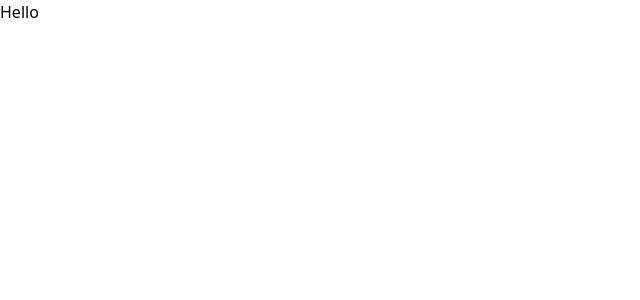
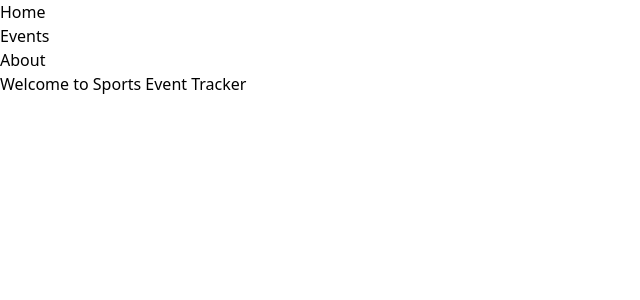
Before and after one commit to thejjwang/reactSportsEventTracker, a React (Vite) app in the folder vite-project/: page / in a window 1280 px wide. Shown: the top 300 px of the page, without its empty margins (0-640 px from the left). Built offline with nearby package versions, Linux system fonts and the light colour scheme.

Commit message:
added components

```diff
--- a/vite-project/src/App.jsx
+++ b/vite-project/src/App.jsx
@@ -1,11 +1,25 @@
+// Sports Event Tracker app
+// interface should include:
+// navigation bar
+// home page
+// events page
+// event details page
+
 import { useState } from 'react'
+import NavBar from './components/NavBar'
+import EventsDetailsPage from './components/EventsDetailsPage'
+import EventsPage from './components/EventsPage'
+import HomePage from './components/HomePage'
 
 function App() {
   const [count, setCount] = useState(0)
 
   return (
     <>
-      <h1>Hello</h1>
+      <NavBar />
+      <HomePage />
+      <EventsPage />
+      <EventsDetailsPage />
     </>
   )
 }
--- /dev/null
+++ b/vite-project/src/components/EventsDetailsPage.jsx
@@ -0,0 +1,8 @@
+const EventsDetailsPage = () => {
+
+    return (
+        <>
+        </>
+    )
+}
+export default EventsDetailsPage;
--- /dev/null
+++ b/vite-project/src/components/EventsPage.jsx
@@ -0,0 +1,8 @@
+const EventsPage = () => {
+
+    return (
+        <>
+        </>
+    )
+}
+export default EventsPage;
--- /dev/null
+++ b/vite-project/src/components/HomePage.jsx
@@ -0,0 +1,9 @@
+const HomePage = () => {
+
+    return (
+        <div>
+            <h1>Welcome to Sports Event Tracker</h1>
+        </div>
+    )
+}
+export default HomePage;
--- /dev/null
+++ b/vite-project/src/components/NavBar.jsx
@@ -0,0 +1,13 @@
+const NavBar = () => {
+
+    return (
+        <nav>
+            <ul className="flex ">
+                <li><a href="/HomePage">Home</a></li>
+                <li><a href="/EventsPage">Events</a></li>
+                <li><a href="/EventsPageDetails">About</a></li>
+            </ul>
+        </nav>
+    )
+}
+export default NavBar;
```
Also changed, not shown: vite-project/db.json (deleted).
